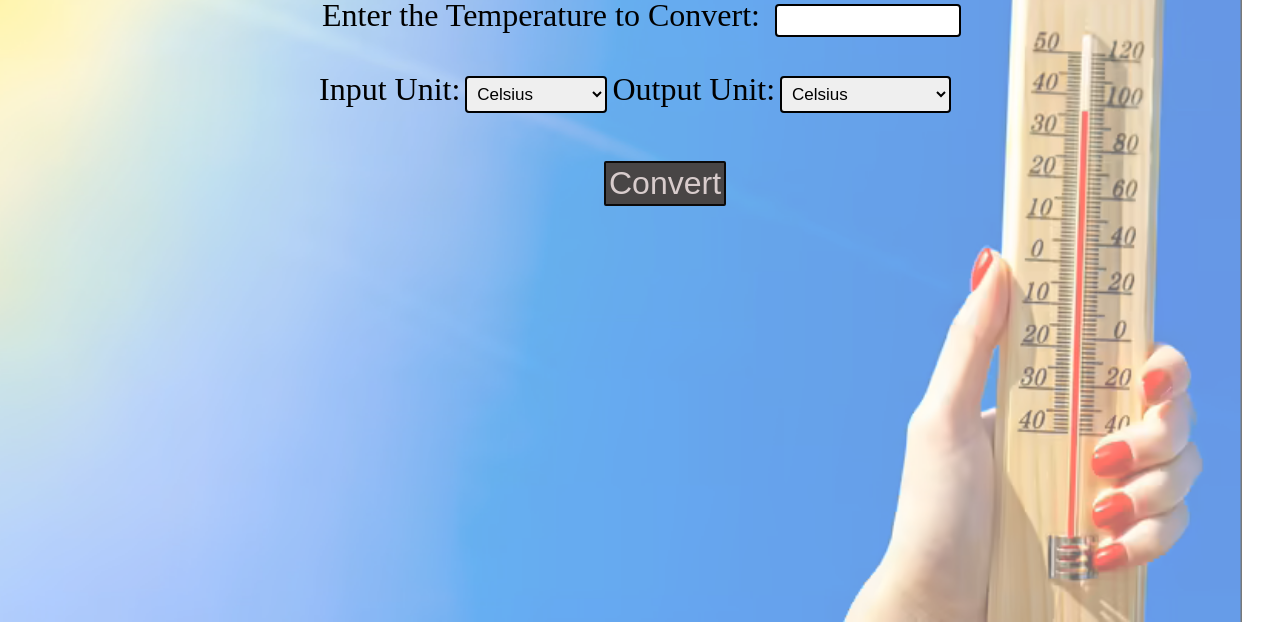
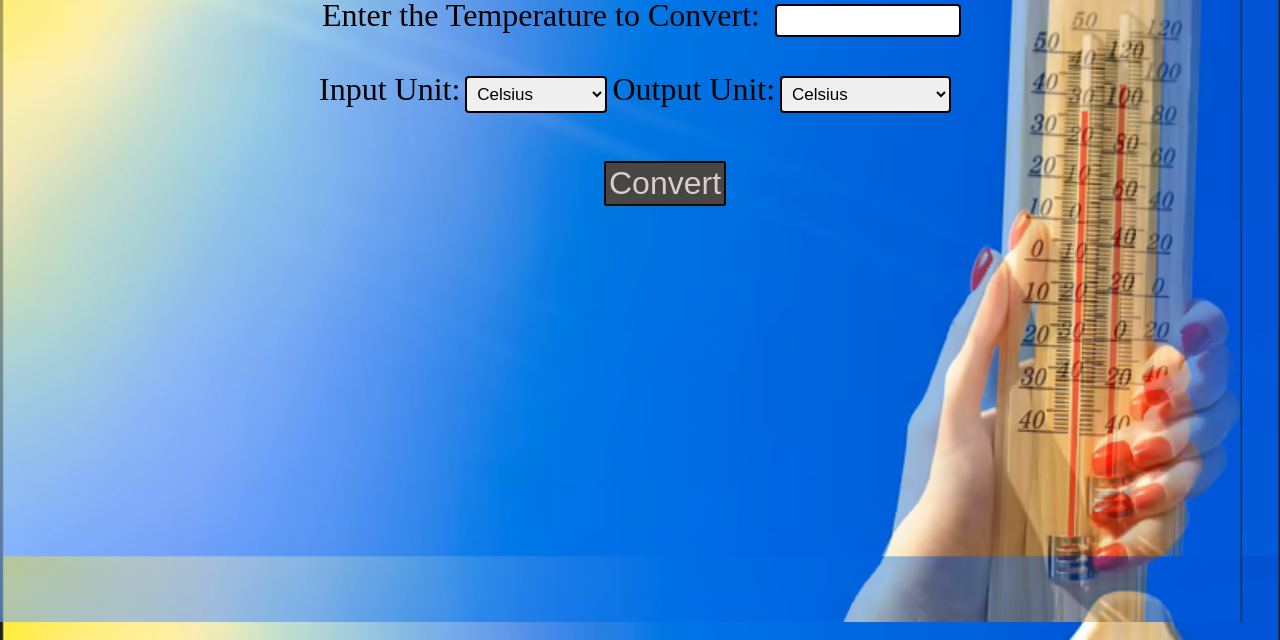
Before and after one commit to SamrudhKU/Temperature-Converter, a plain HTML site: page index.html in a window 1280 px wide. Shown: the part 160-800 px from the top of the page. Drawn offline with Linux system fonts and the light colour scheme.

Commit message:
Update temperatureCon.css

```diff
--- a/temperatureCon.css
+++ b/temperatureCon.css
@@ -1,6 +1,11 @@
 *{
     margin: 0%;
     padding: 0%;
+}
+
+body{
+background-image: url("temp.png");
+background-size:cover;
 }
 .continer h1{
     text-decoration: underline;
```
